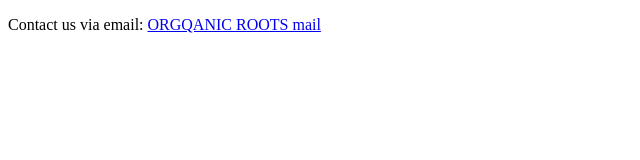
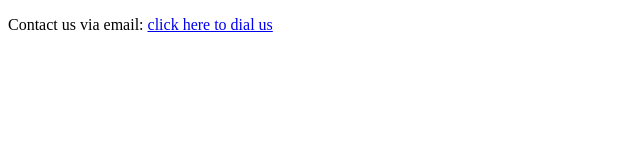
Before and after one commit to KSK-2k5/organic, a plain HTML site: page email.html in a window 1280 px wide. Shown: the full height of the page, 0-640 px from the left. Drawn offline with Linux system fonts and the light colour scheme.

Commit message:
Update email.html

```diff
--- a/email.html
+++ b/email.html
@@ -7,6 +7,6 @@
     <title>Email Address</title>
 </head>
 <body>
-    <p>Contact us via email: <a href="mailto:23jn1a3328@svcn.ac.in ">ORGQANIC ROOTS mail </a></p>
+    <p>Contact us via email: <a href="mailto:23jn1a3328@svcn.ac.in ">click here to dial us </a></p>
 </body>
 </html>
```
